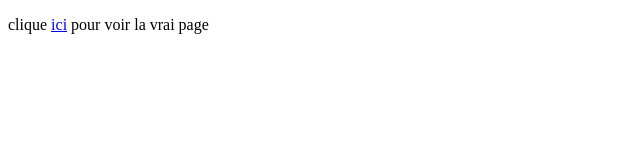
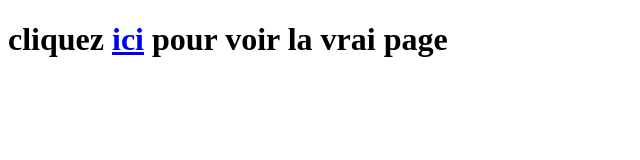
Before and after one commit to martoafro/martoafro.github.io, a plain HTML site: page index.html in a window 1280 px wide. Shown: the whole page, without its empty margins (0-640 px from the left). Drawn offline with Linux system fonts and the light colour scheme.

Commit message:
Add files via upload

```diff
--- a/index.html
+++ b/index.html
@@ -5,7 +5,7 @@
 		<title>page_intermediaire</title>
 	</head>
 	<body>
-		<p>clique <a href="pasmal.html">ici</a> pour voir la vrai page </p>
+		<h1>cliquez <a href="jeuxvideos.html">ici</a> pour voir la vrai page </h1>
 
 
 
```
